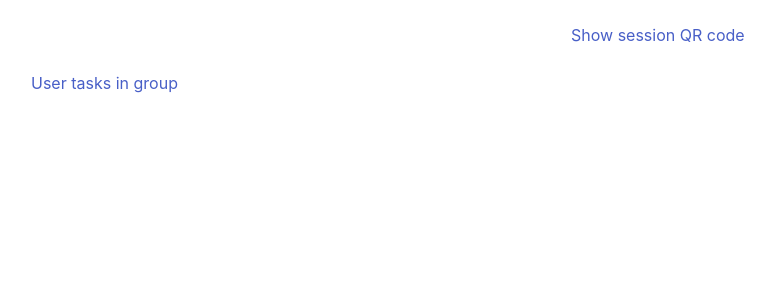
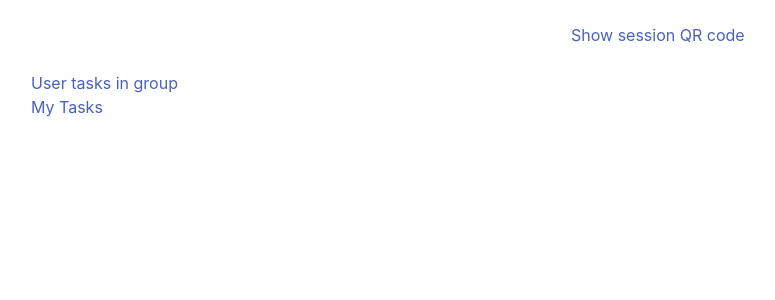
Before and after one commit to funkyrailroad/sous-chefs, a Django app: template my_app/templates/my_app/my-cooking-session.html in a window 1280 px wide. Shown: the part 270-570 px from the top of the page, without its empty margins (81-856 px from the left). Run offline with Django 5.2, Linux system fonts and the light colour scheme; the template is opened without the code that fills it, so the values that code supplies are empty; some libraries are stand-ins or nearby versions.

Commit message:
Add link to my-tasks to my-cooking-session page

```diff
--- a/my_app/templates/my_app/my-cooking-session.html
+++ b/my_app/templates/my_app/my-cooking-session.html
@@ -33,6 +33,10 @@
       <a href="{% url 'my_app:usertasks-in-group' group.id %}">User tasks in group</a>
     </div>
 
+  <div>
+    <a href="{% url 'my_app:my-tasks-view' %}">My Tasks</a>
+  </div>
+
 </section>
 
 
```
